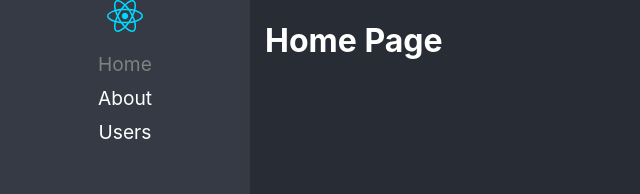
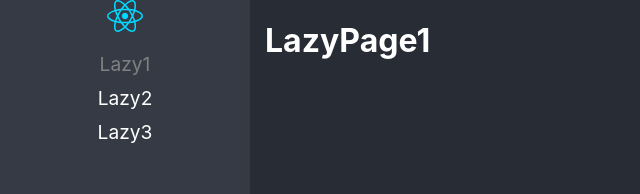
Before and after one commit to Francisco-Merchan/react-p, a React (Vite) app: page /lazy1 in a window 1280 px wide. Before the commit this address led to /home. Shown: the top 194 px of the page, without its empty margins (0-640 px from the left). Built offline with nearby package versions, Linux system fonts and the light colour scheme.

Commit message:
Lazy added

```diff
--- /dev/null
+++ b/src/01-lazyLoad/pages/LazyPage1.tsx
@@ -0,0 +1,3 @@
+export const LazyPage1 = () => {
+  return <h1>LazyPage1</h1>;
+};
--- /dev/null
+++ b/src/01-lazyLoad/pages/LazyPage2.tsx
@@ -0,0 +1,3 @@
+export const LazyPage2 = () => {
+  return <h1>LazyPage2</h1>;
+};
--- /dev/null
+++ b/src/01-lazyLoad/pages/LazyPage3.tsx
@@ -0,0 +1,3 @@
+export const LazyPage3 = () => {
+  return <h1>LazyPage3</h1>;
+};
--- a/src/routes/Navigation.tsx
+++ b/src/routes/Navigation.tsx
@@ -6,6 +6,9 @@
   Routes,
 } from "react-router-dom";
 import icon from "../assets/react.svg";
+import { LazyPage1 } from "../01-lazyLoad/pages/LazyPage1";
+import { LazyPage2 } from "../01-lazyLoad/pages/LazyPage2";
+import { LazyPage3 } from "../01-lazyLoad/pages/LazyPage3";
 
 export const Navigation = () => {
   return (
@@ -16,35 +19,35 @@
           <ul>
             <li>
               <NavLink
-                to="/home"
+                to="/lazy1"
                 className={({ isActive }) => (isActive ? "nav-active" : "")}
               >
-                Home
+                Lazy1
               </NavLink>
             </li>
             <li>
               <NavLink
-                to="/about"
+                to="/lazy2"
                 className={({ isActive }) => (isActive ? "nav-active" : "")}
               >
-                About
+                Lazy2
               </NavLink>
             </li>
             <li>
               <NavLink
-                to="/users"
+                to="/lazy3"
                 className={({ isActive }) => (isActive ? "nav-active" : "")}
               >
-                Users
+                Lazy3
               </NavLink>
             </li>
           </ul>
         </nav>
         <Routes>
-          <Route path="about" element={<h1>About Page</h1>} />
-          <Route path="users" element={<h1>Users Page</h1>} />
-          <Route path="home" element={<h1>Home Page</h1>} />
-          <Route path="/*" element={<Navigate to="/home" replace />} />
+          <Route path="lazy1" element={<LazyPage1 />} />
+          <Route path="lazy2" element={<LazyPage2 />} />
+          <Route path="lazy3" element={<LazyPage3 />} />
+          <Route path="/*" element={<Navigate to="/lazy1" replace />} />
         </Routes>
       </div>
     </BrowserRouter>
```
